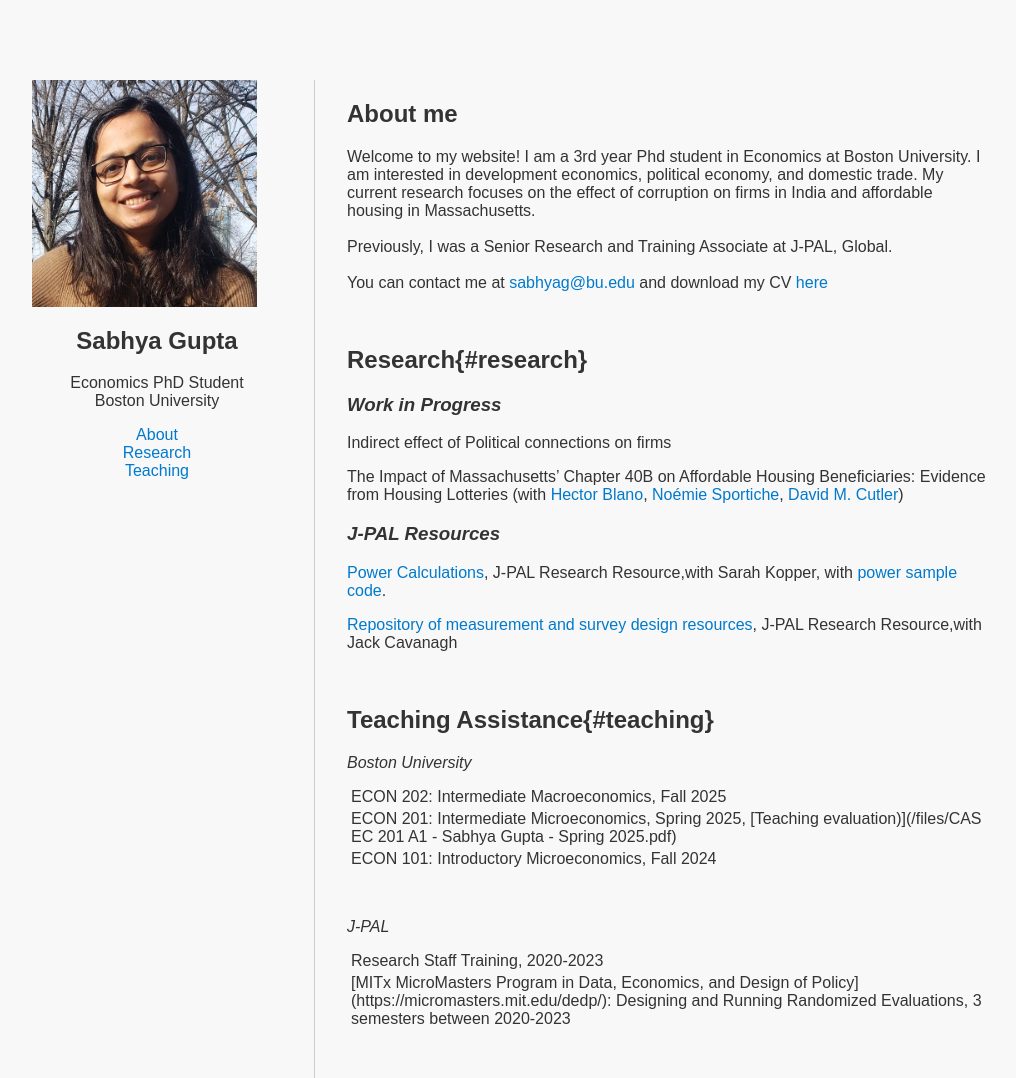
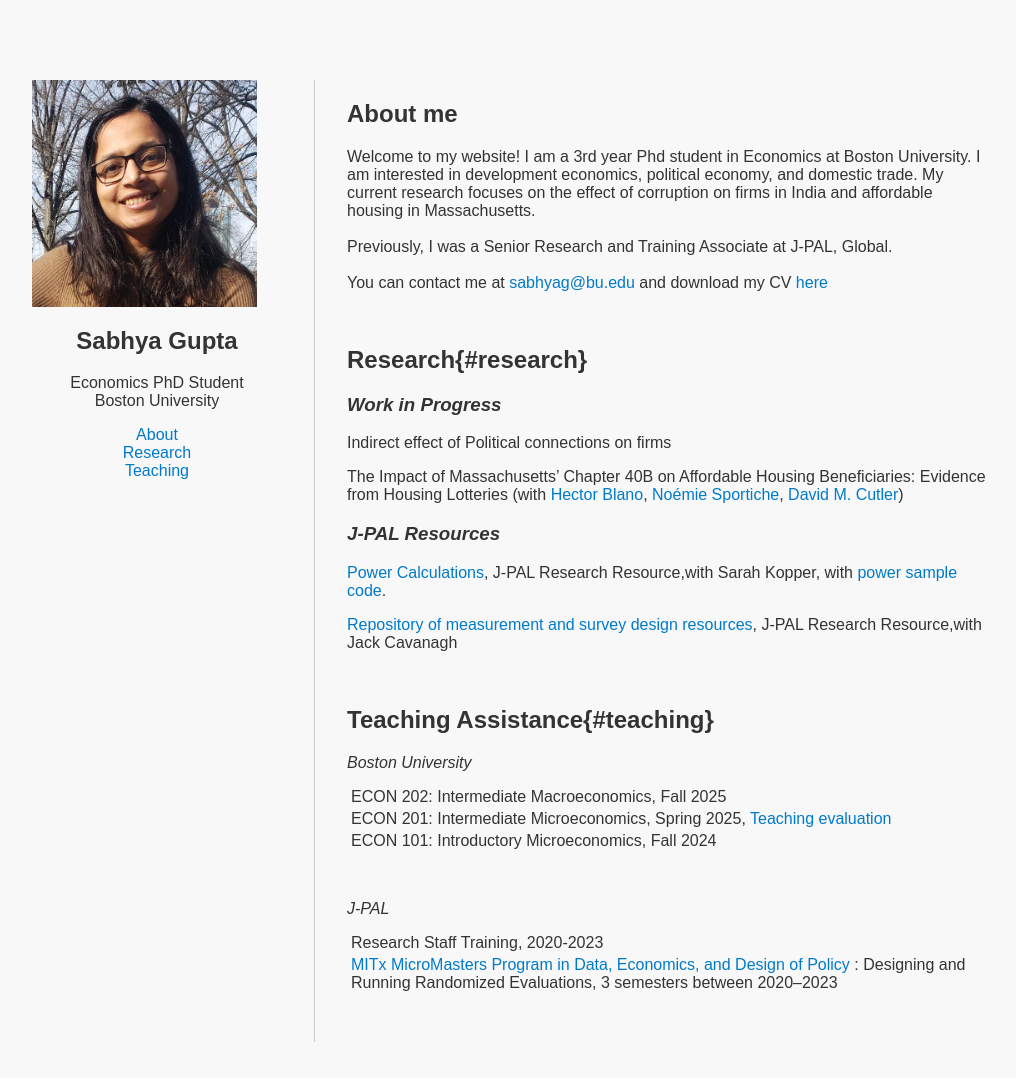
Before and after one commit to sabhya-gupta/sabhya-gupta.github.io, a Jekyll site: the page built from index.md, in a window 1280 px wide. Shown: the whole page, without its empty margins (128-1144 px from the left). Built offline with Jekyll 4.4.1, drawn with Linux system fonts in a browser that asks for light colours; after the commit the page ends 1042 px from its top, so only the background shows below that.

Commit message:
Update teaching section with improved formatting

```diff
--- a/_includes/teaching.md
+++ b/_includes/teaching.md
@@ -2,13 +2,21 @@
 
 *Boston University*
 <p style="margin: 0.25em">ECON 202: Intermediate Macroeconomics, Fall 2025</p>
-<p style="margin: 0.25em">ECON 201: Intermediate Microeconomics, Spring 2025, [Teaching evaluation)](/files/CAS EC 201 A1 - Sabhya Gupta - Spring 2025.pdf)</p>
-<p style="margin: 0.25em">ECON 101: Introductory Microeconomics, Fall 2024</p>
+<p style="margin: 0.25em;">
+  ECON 201: Intermediate Microeconomics, Spring 2025,
+  <a href="/files/CAS EC 201 A1 - Sabhya Gupta - Spring 2025.pdf" target="_blank">
+    Teaching evaluation
+  </a>
+</p><p style="margin: 0.25em">ECON 101: Introductory Microeconomics, Fall 2024</p>
 
 <br>
 
 *J-PAL*
 <p style="margin: 0.25em"> Research Staff Training, 2020-2023</p>
-<p style="margin: 0.25em"> [MITx MicroMasters Program in Data, Economics, and Design of Policy](https://micromasters.mit.edu/dedp/): Designing and Running Randomized Evaluations, 3 semesters between 2020-2023</p>
+<p style="margin: 0.25em;">
+  <a href="https://micromasters.mit.edu/dedp/" target="_blank">
+    MITx MicroMasters Program in Data, Economics, and Design of Policy
+  </a>: Designing and Running Randomized Evaluations, 3 semesters between 2020–2023
+</p>
 
 <br>
```
